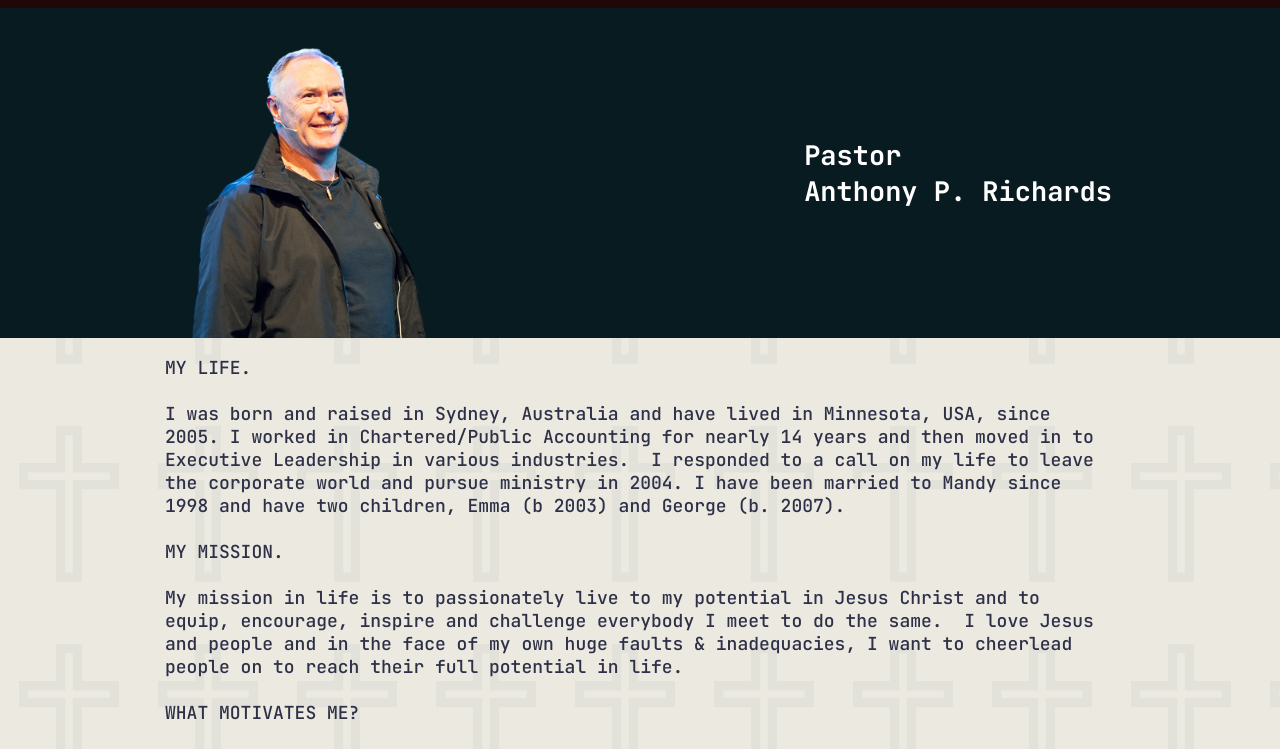
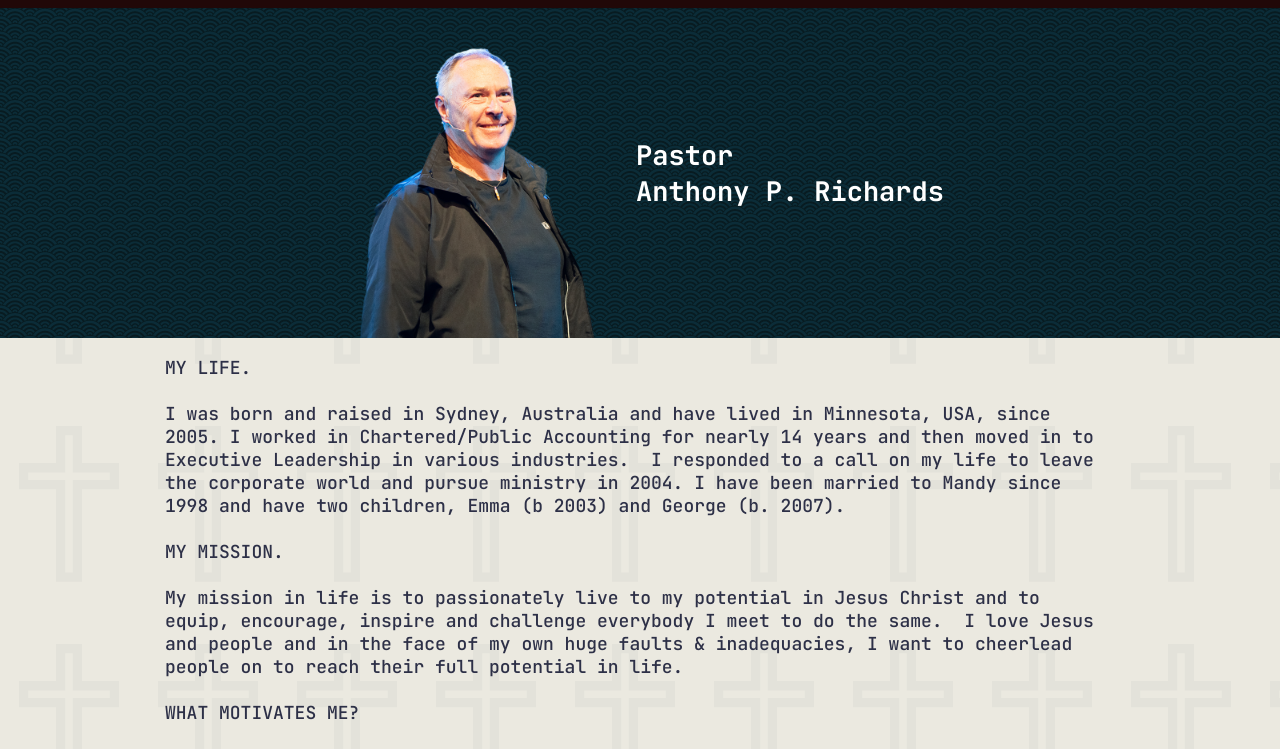
Before and after one commit to YegorCreative/Anthony-P.-Richards, a plain HTML site: page index.html in a window 1280 px wide. Shown: the part 41-790 px from the top of the page. Drawn offline with Linux system fonts and the light colour scheme.

Commit message:
final update

```diff
--- a/CSS/styles.css
+++ b/CSS/styles.css
@@ -48,6 +48,7 @@ body {
  font-size: 22px;
  padding-top: 10px;
  padding-bottom: 10px;
+
 }
 
 
@@ -62,14 +63,16 @@ body {
   justify-content: center;
 }
 .rightSide img {
+
   width: 300px;
   margin-top: 30px;
 }
 .rightSide {
   background-color: #081B21;
+  background-image: url("../Assets/Asset.png");
   display: flex;
   flex-direction: row;
-  justify-content: space-around;
+  justify-content: center;
   align-items: center;
   color: white;
 }
@@ -156,6 +159,7 @@ body {
   justify-content: center;
   align-items: center;
   font-size: 20px;
+  padding-left: 15px;
   word-break: unset;
 }
 .footerMain a {
```
Also changed, not shown: Assets/Asset.png (added), 1 other file.
